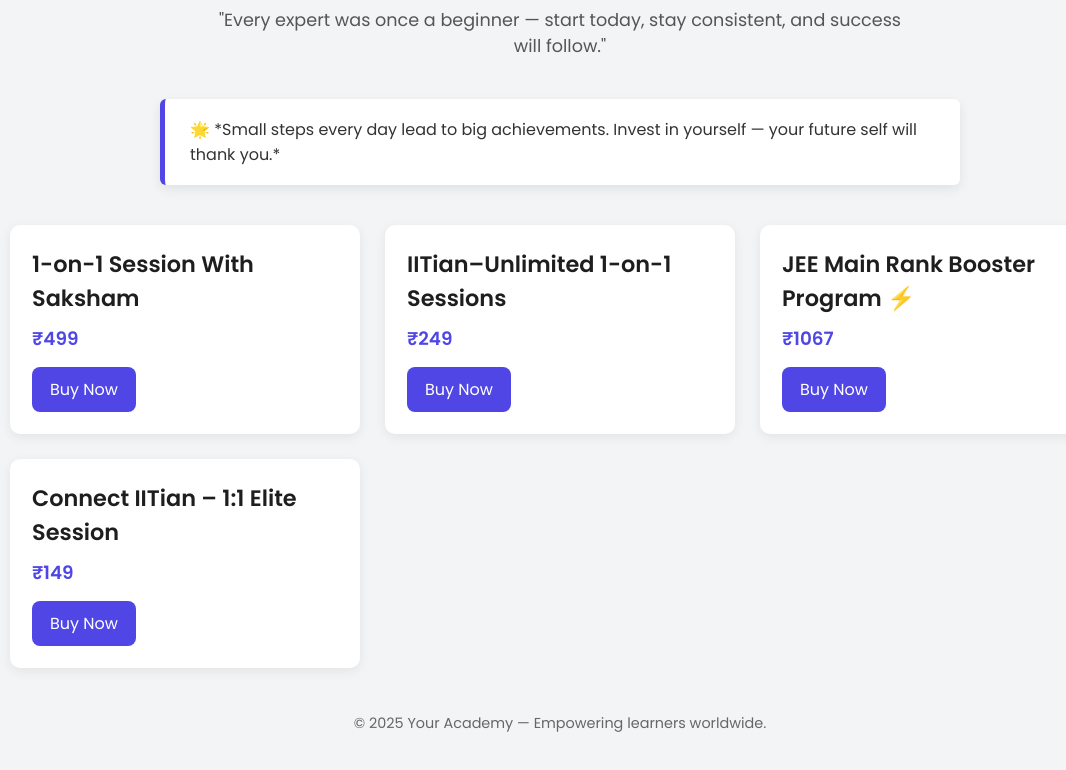
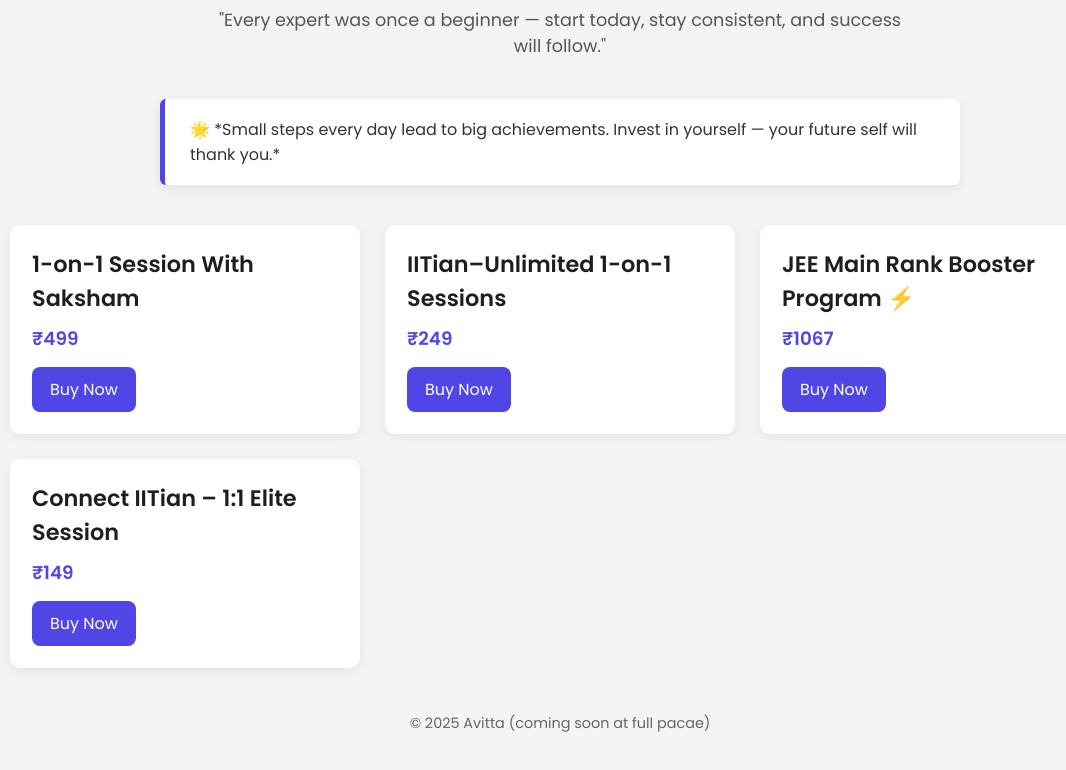
Before and after one commit to MokshJindal/Avittam, a plain HTML site: page index.html in a window 1280 px wide. Shown: the part 110-880 px from the top of the page, without its empty margins (80-1146 px from the left). Drawn offline with Linux system fonts and the light colour scheme.

Commit message:
Update index.html

```diff
--- a/index.html
+++ b/index.html
@@ -173,7 +173,7 @@
         </div>
 
         <footer>
-            © 2025 Your Academy — Empowering learners worldwide.
+            © 2025 Avitta (coming soon at full pacae)
         </footer>
     </div>
 </body>
```
